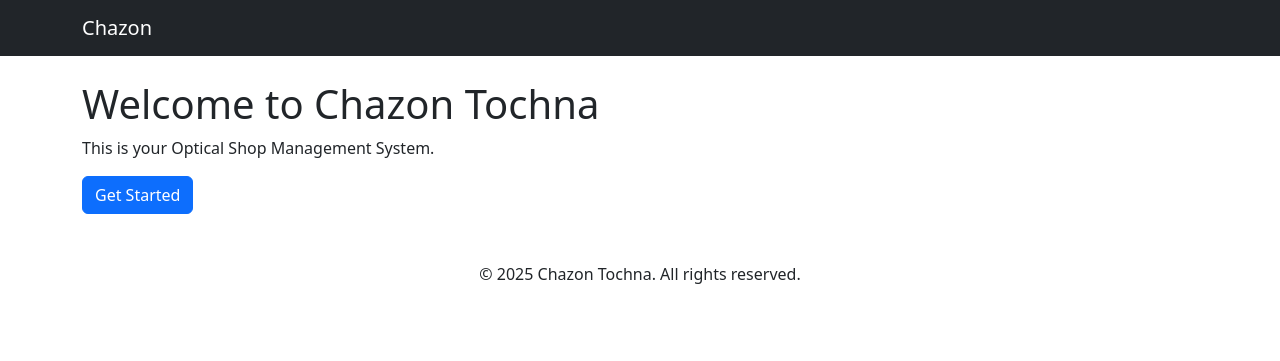
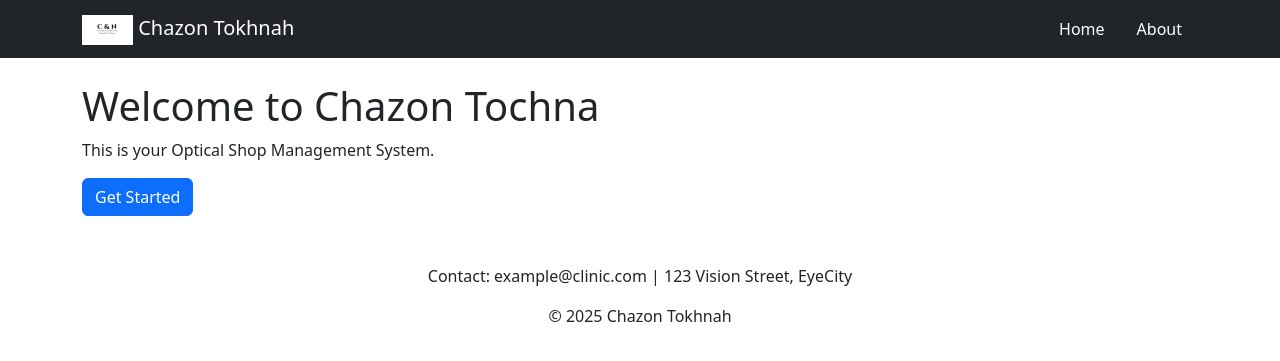
Before and after one commit to LamSol/chazon-tochna, a Flask app: page / in a window 1280 px wide. Shown: the top 361 px of the page. Run offline with Flask 3, Linux system fonts and the light colour scheme.

Commit message:
added config file for the different clients, about page, etc

```diff
--- a/app.py
+++ b/app.py
@@ -1,10 +1,26 @@
 from flask import Flask, render_template
+from config import Config
+app = Flask(__name__)
+app.config.from_object(Config)
 
-app = Flask(__name__)
+@app.context_processor
+def inject_settings():
+    return {
+        "settings": {
+            "shop_name": app.config["SHOP_NAME"],
+            "logo": app.config["LOGO_PATH"],
+            "email": app.config["CONTACT_EMAIL"],
+            "address": app.config["ADDRESS"]
+        }
+    }
 
 @app.route('/')
 def home():
     return render_template('home.html')
 
+@app.route('/about')
+def about():
+    return render_template('about.html')
+
 if __name__ == '__main__':
     app.run(debug=True)
--- a/templates/layout.html
+++ b/templates/layout.html
@@ -2,21 +2,34 @@
 <html lang="en">
 <head>
     <meta charset="UTF-8">
-    <title>Chazon</title>
+    <title>{{ settings.shop_name }}</title>
     <link rel="stylesheet" href="{{ url_for('static', filename='css/style.css') }}">
     <link rel="stylesheet" href="https://cdn.jsdelivr.net/npm/bootstrap@5.3.0/dist/css/bootstrap.min.css">
 </head>
 <body>
     <nav class="navbar navbar-dark bg-dark mb-4">
-        <div class="container">
-            <a class="navbar-brand" href="/">Chazon</a>
-        </div>
-    </nav>
+  <div class="container">
+    <a class="navbar-brand" href="{{ url_for('home') }}">
+      <img src="{{ settings.logo }}" alt="Logo" height="30">
+      {{ settings.shop_name }}
+    </a>
+    <ul class="nav">
+      <li class="nav-item">
+        <a class="nav-link text-white" href="{{ url_for('home') }}">Home</a>
+      </li>
+      <li class="nav-item">
+        <a class="nav-link text-white" href="{{ url_for('about') }}">About</a>
+      </li>
+    </ul>
+  </div>
+</nav>
+
 
     {% block content %}{% endblock %}
 
     <footer class="text-center mt-5">
-        <p>&copy; 2025 Chazon Tochna. All rights reserved.</p>
+        <p> Contact: {{ settings.email }} | {{ settings.address}} </p>
+        <p> &copy; 2025 {{ settings.shop_name }}</p>
     </footer>
 </body>
 </html>
```
Also changed, not shown: config.py (added, +16 -0 lines), templates/about.html (added, +9 -0 lines), static/images/default-logo.jpg (added).
